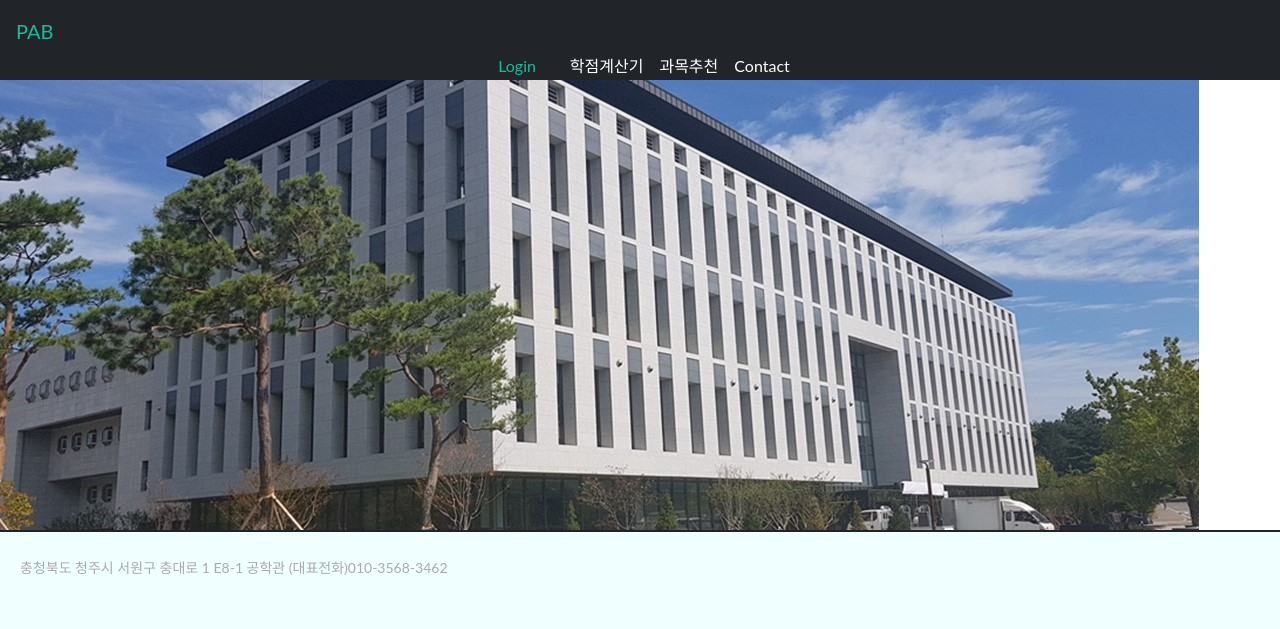
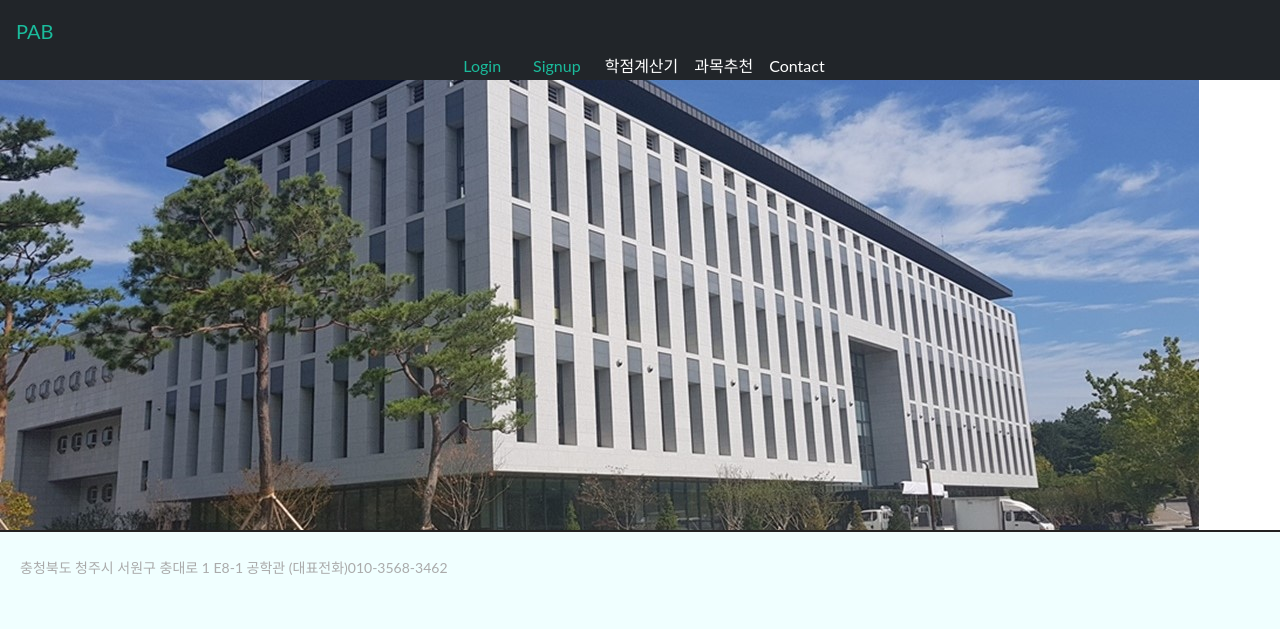
Before and after one commit to AhnYeonghoo/opensource_project, a Django app: page / in a window 1280 px wide. Shown: the top 629 px of the page. Run offline with Django 3.2, Linux system fonts and the light colour scheme; some libraries are stand-ins or nearby versions; some web fonts are replaced.

Commit message:
signup 짤리는 현상 해결

```diff
--- a/evolve/templates/base.html
+++ b/evolve/templates/base.html
@@ -40,12 +40,12 @@
     {% block header %}
     <main>
         <header class="p-3 bg-dark text-white">
-            <div>
+
                 <link href="//fonts.googleapis.com/css?family=Lobster&subset=latin,latin-ext" rel="stylesheet" type="text/css">
                 <a style="font-size:20px" href="{% url 'search:index' %}">PAB</a>
                 <ul class="nav col-12 col-lg-auto me-lg-auto mb-2 justify-content-center mb-md-0">
-                    <div class="account" style="">
-                        <li style="float:left;">
+
+                        <li style="">
                             {% if user.is_authenticated %}
                             <a class="nav-link" href="{% url 'authenticated:logout' %}">{{ user.username }}(로그아웃)</a>
                             {% else %}
@@ -69,8 +69,8 @@
                         <a href="{% url 'search:contact' %}" class="nav-link px-2 text-white">Contact</a>
                     </li>
                 </ul>
-            </div>
-            </div>
+
+
         </header>
 
 
```
